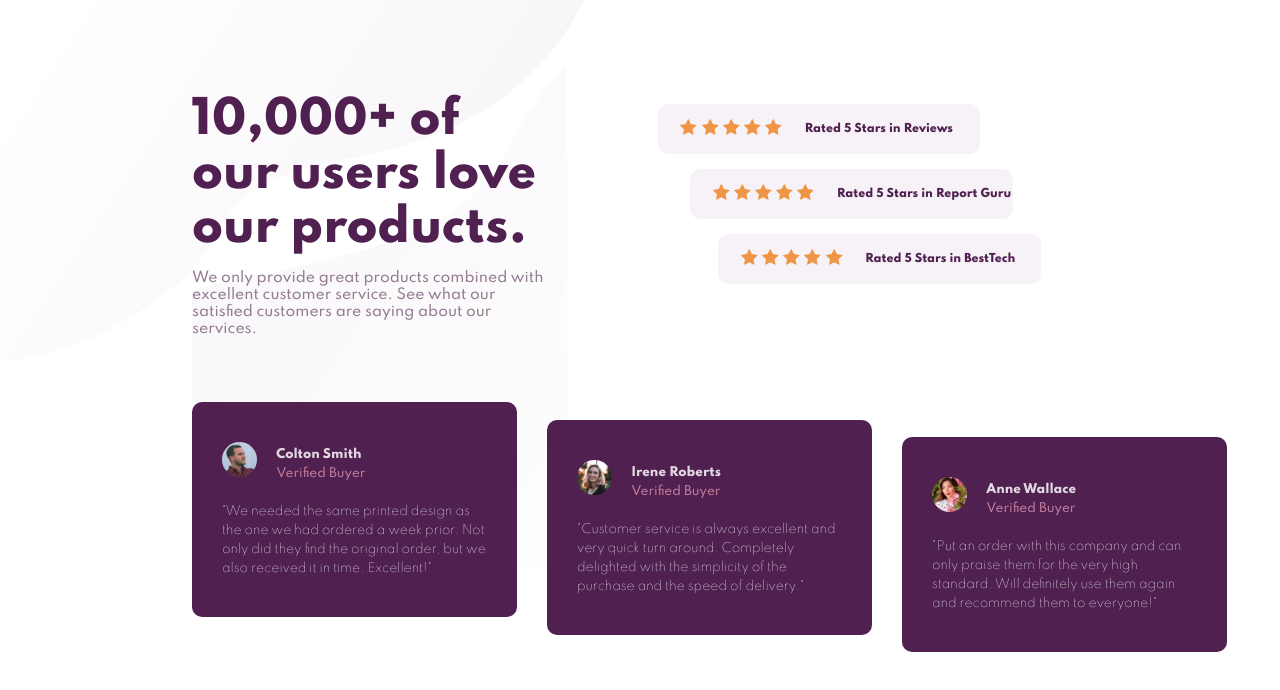
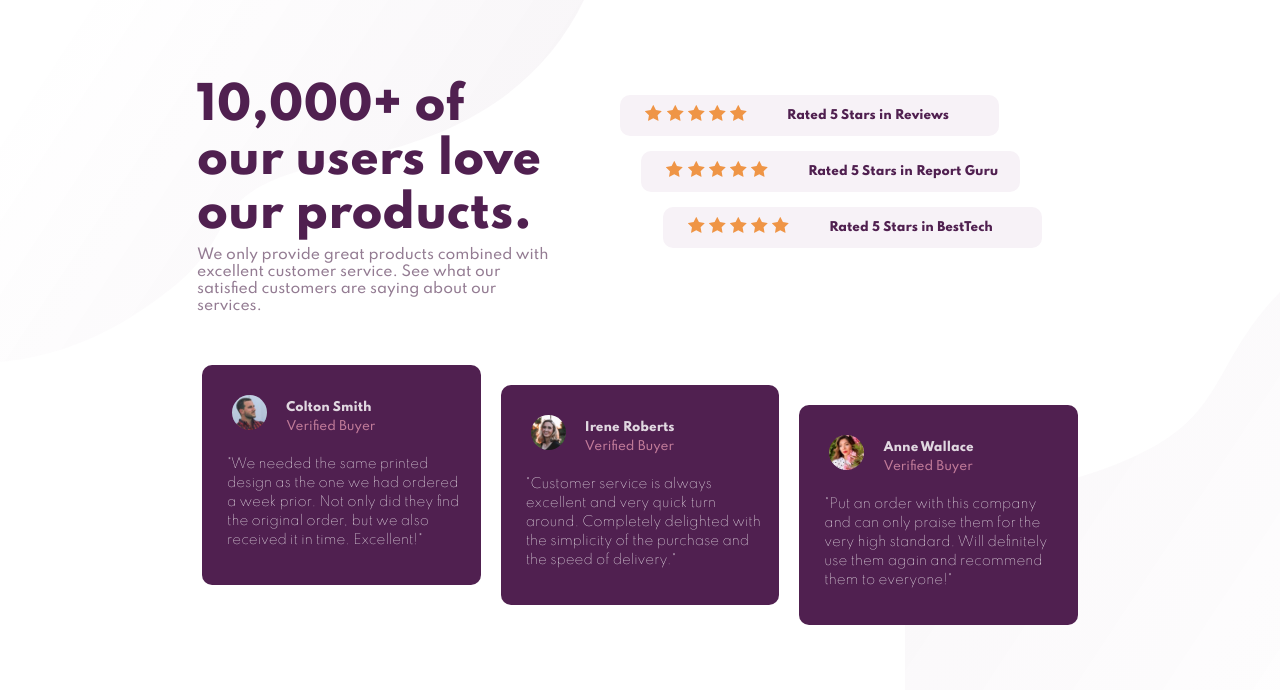
Before and after one commit to fdipietro01/fdipietro01-Social-Proof-Section-Ch2, a plain HTML site: page index.html in a window 1280 px wide. Drawn offline with Linux system fonts and the light colour scheme.

Commit message:
version movile definitiva

```diff
--- a/Css/style.css
+++ b/Css/style.css
@@ -1,3 +1,9 @@
+*{
+    box-sizing: border-box;
+    margin:0;
+    padding: 0;
+    font-family: Spartan;
+}
 :root{
     --bg-colorrate: hsl(300, 24%, 96%);
     --font-color:hsl(300, 43%, 22%);
@@ -5,42 +11,39 @@
     --card-color: hsl(0, 0%, 100%);
 }
 .body{
-      margin: 0px;
-      width: 70%;
-      position: relative;
-      font-family: Spartan;
+    width: 100%;
+    position: relative;
+}
+.top-layout{
+      margin:80px auto 50px auto;
+      max-width: 70%;
       display: flex;
       flex-wrap: wrap;
-      padding: 5% 15%;
 }
-
-body::before{
+.header{
+    justify-self: center;
+    width: 40%;
+    margin-right: 65px;
+    margin-left: 5px; ;
+}
+.body::before{
     content: url(../Assets/Images/bg-pattern-top-desktop.svg);
     position:fixed;
     z-index: -1;
     top:0;
     left:0;
-
 }
 
-body::after{
+.body::after{
     content: url(../Assets/Images/bg-pattern-bottom-mobile.svg);
-    position:absolute;
     z-index: -1;
-    right: 500;
-    bottom:500;
-
+    bottom:0;
+    right:0;
+    position:fixed;
 }
 
-.header{
-    width: 40%;
-    margin-right: 12%;
-    margin-bottom: 50px;
-
-}
 .tittle{
     color:var(--font-color);
-    margin-top: 30px;
     margin-bottom: 5px;
     font-size: 45px;
 }
@@ -50,70 +53,68 @@ body::after{
     font-size: 14px;
 }
 
-.main{
-    width: 45%;
-    height: 200px;
-    padding-top: 25px;
-    padding-right: 0px;
+.ratedescrip{
+    color: var(--font-color);
+    font-weight: 900;
+    font-size: 12px;
+}
+.aside{
+    width: 47%;
 }
 
-
-.star-container, .ratedescrip{
-    align-self: center;
-    margin-left: 7%;
+.rates{
+    display: inline-flex;
+    flex-direction: column;
+    width: 100%;
 }
 
-.ratedescrip{
-    margin-left: 7%;
-    color: var(--font-color);
-    font-weight: 900;
-    font-size: 11px;
-}
-.rates{
-    width: 100%;
-    margin:0;
-}
 .rate{
     background-color: var(--bg-colorrate);
     margin-top: 15px;
     border-radius: 10px;
-    height: 50px;
     display: flex;
-    align-content: center;
-    width: 80%;
+    align-items: center;
+    width: 90%;
+    max-width: 400px;
+    padding: 10px;
+}
+.rate1{
+    align-self: flex-start;
+}
+.rate2{
+    align-self: center;
+}
+.rate3{
+    align-self: flex-end;
 }
 
-.rate1{
-    margin-left: 0;
-    margin-right: 0;
-}
-.rate2{
-    margin-left: 8%;
-    margin-right: 0;
-
-}
-.rate3{
-    margin-left: 15%;
-    margin-right: 0;
+.star-container{
+    margin-right: 40px;
+    margin-left: 15px;
 }
 
-footer{
+.card-container{
     display: flex;
-    height: 250px;
-    margin:0;
+    justify-content: start;
+    max-width: 100%;
+    width: 70%;
+    margin: 0 auto;
 }
 
 .card{
     background-color: var(--font-color);
-    width: 265px;
-    height: 175px;
+    width: 320px;
+    height: 220px;
     border-radius: 10px;
-    margin-right: 30px;
-    padding: 40px 30px 0 30px;
+    margin: 0 10px;
+    padding: 30px 20px;
+
 }
+
 .card-img{
     border-radius: 50%;
     width: 35px;
+    margin-left: 10px;
 
 }
 
@@ -138,11 +139,15 @@ footer{
 
 .card-text{
     color: white;
-    font-size: 12px;
+    font-size: 13px;
     width: 100%;
-    margin:20px 0 0 0;
+    margin:20px 5px 0 ;
     font-weight: 300;
     line-height: 19px;
+
+}
+.card1{
+    align-self: flex-start;
 }
 
 .card2{
@@ -150,5 +155,58 @@ footer{
 }
 
 .card3{
+    margin-top: 40px;
     align-self: flex-end;
 }
+
+
+
+
+/*QUERYS*/
+
+@media (max-width: 380px){
+
+    .top-layout{
+        margin:0;
+        margin-bottom: 25px;
+        width: 100%;
+        max-width: none;
+        justify-content: center;
+        align-content: center;
+        align-items: center;
+        text-align: center;
+    }
+    .header{
+        width: 100%;
+        margin-right: 0px;
+        margin-top: 40px;
+        padding: 15px;
+        padding-bottom: 0;
+    }
+    .tittle{
+        font-size: 32px;
+    }
+    .descript{
+        font-size: 13x;
+        padding: 12px 10px;
+    }
+    .rate{
+        flex-direction: column;
+        align-self: center;
+    }
+
+    .card-container{
+        flex-direction: column;
+    }
+    .card1 , .card2, .card3{
+        margin-top:10px;
+        align-self: center;
+    }
+    .aside{
+        width: 100%;
+    }
+    .star-container{
+        margin-bottom: 10px;
+    }
+
+}
--- a/index.html
+++ b/index.html
@@ -12,19 +12,21 @@
     <link href="https://fonts.googleapis.com/css2?family=Spartan:wght@100;800&display=swap" rel="stylesheet">
     <link rel="shortcut icon" href="Assets\Images\favicon-32x32.png">
 
-    <script src='main.js'></script>
+    <script src='section.js'></script>
 </head>
 
 <body class="body">
+    <div class="top-layout">
 
         <header class="header">
             <h1 class="tittle">10,000+ of our users love our products.</h1>
-        <p class="descript">We only provide great products combined with excellent customer service. See what our satisfied customers are
+            <p class="descript">We only provide great products combined with excellent customer service. See what our
+                satisfied customers are
                 saying about our services.</p>
         </header>
 
-    <main class="main">
-        <section class="rates">
+        <aside class="aside">
+            <div class="rates">
                 <div class="rate rate1">
                     <div class="star-container">
                         <img src="Assets/Images/icon-star.svg" alt="">
@@ -57,9 +59,12 @@
                     </div>
                     <p class="ratedescrip"> Rated 5 Stars in BestTech</p>
                 </div>
-        </section>
-    </main>
-    <footer>
+            </div>
+        </aside>
+    </div>
+
+
+    <section class="card-container">
         <div class="card card1">
             <img class="card-img" src="Assets/Images/image-colton.jpg" alt="Colton">
             <div class="profile-descrip">
@@ -90,7 +95,7 @@
                 Will definitely use them again and recommend them to everyone!"</p>
         </div>
 
-    </footer>
+    </section>
 </body>
 
 </html>
```
Lines whose indentation alone changed are shown as unchanged.
